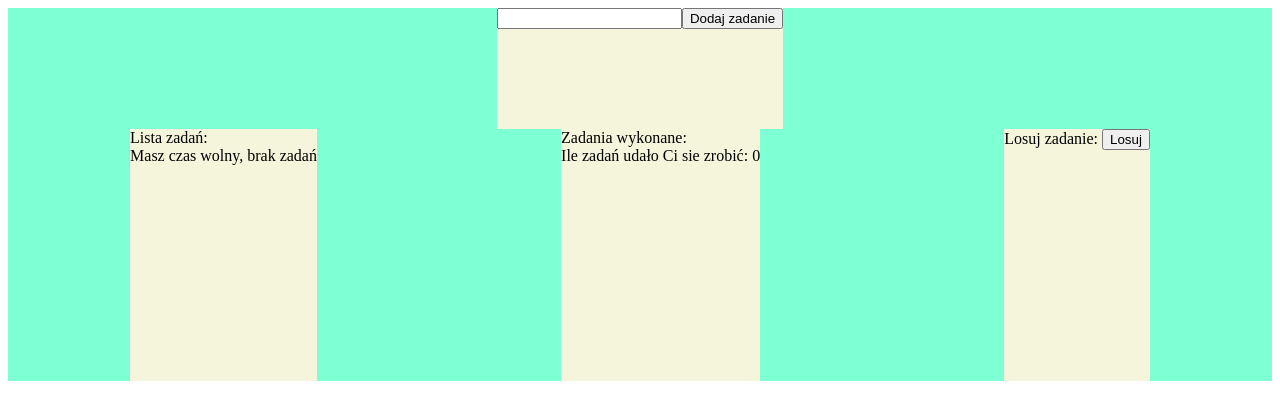
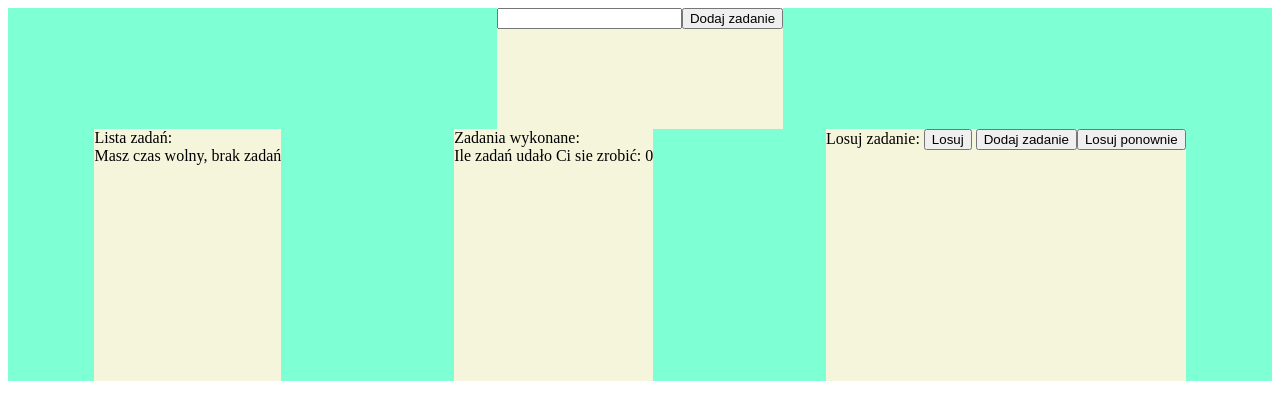
Before and after one commit to SzymonKrok/study, an Angular app: page / in a window 1280 px wide. Shown: the top 420 px of the page. Built offline with nearby package versions, Linux system fonts and the light colour scheme.

Commit message:
small fix for feature

```diff
--- a/src/app/main/main.component.html
+++ b/src/app/main/main.component.html
@@ -32,6 +32,8 @@
           <button (click)="randomNumber()">Losuj</button>
           <ng-container>
             {{tasksRandom[this.number]}}
+            <button>Dodaj zadanie</button>
+            <button>Losuj ponownie</button>
           </ng-container>
         </div>
     </div>
```
